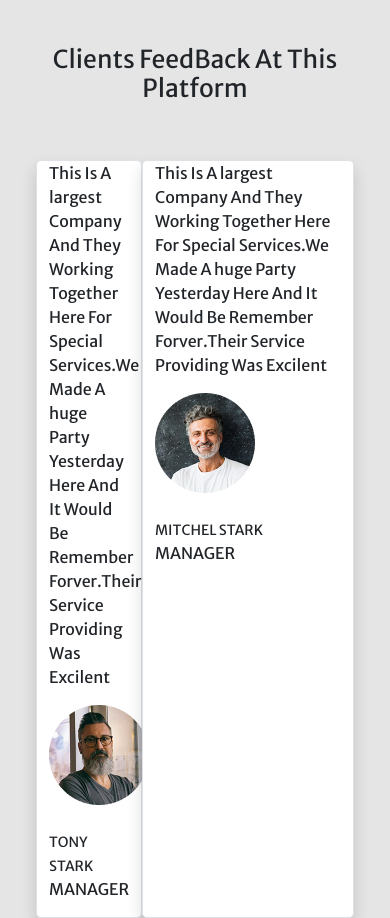
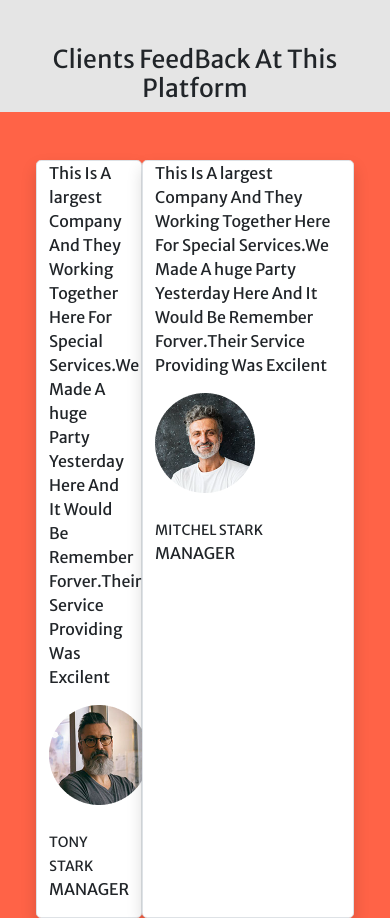
Before and after one commit to AkashMAbrrar/convention-center-landing, a plain HTML site: page index.html in a window 390 px wide. Shown: the part 2218-3136 px from the top of the page. Drawn offline with nearby package versions, Linux system fonts and the light colour scheme.

Commit message:
media queries added

```diff
--- a/css/style.css
+++ b/css/style.css
@@ -28,3 +28,13 @@ a {
 footer {
   background-color: #000000;
 }
+/* a littlebit media queries into the external css */
+
+/* media queries for mobile devices */
+@media only screen and (max-width: 688px) {
+  .media-qur,
+  .media-qus {
+    flex-wrap: wrap;
+    background-color: tomato;
+  }
+}
--- a/index.html
+++ b/index.html
@@ -156,7 +156,7 @@
       </section>
       <!-- Client Feedback Parts -->
       <h2 class="text-center">Clients FeedBack At This Platform</h2>
-      <section class="container-fluid p-5">
+      <section class="container-fluid p-5 media-qur">
            <div class="row d-flex flex-wrap g-4 ">
               <div class="col col-4 border bg-white rounded-3 shadow">
                <p>This Is A largest Company And They Working Together Here For Special Services.We Made A huge Party Yesterday Here And It Would Be Remember Forver.Their Service Providing Was Excilent</p>
@@ -190,7 +190,7 @@
        <!-- FREEQUIENTLY ASK QUESTIONS PART -->
        <section>
            <h3 class="text-center">Frequently Asked Questions</h3>
-           <div class="container p-5 d-flex justify-content-between align-items-center">
+           <div class="container p-5 d-flex justify-content-between align-items-center media-qus">
             <div class="accordion" id="accordionExample">
                 <div class="accordion-item">
                   <h2 class="accordion-header" id="headingOne">
@@ -236,7 +236,7 @@
        </section>
     </main>
     <!-- footer part -->
-    <footer class="container-fluid p-5">
+    <footer class="p-5 py-2">
           <div class="text-center">
             <small class=""><i class="far fa-copyright text-white">Copyright Format 2022</i></small>
             <br>
```
